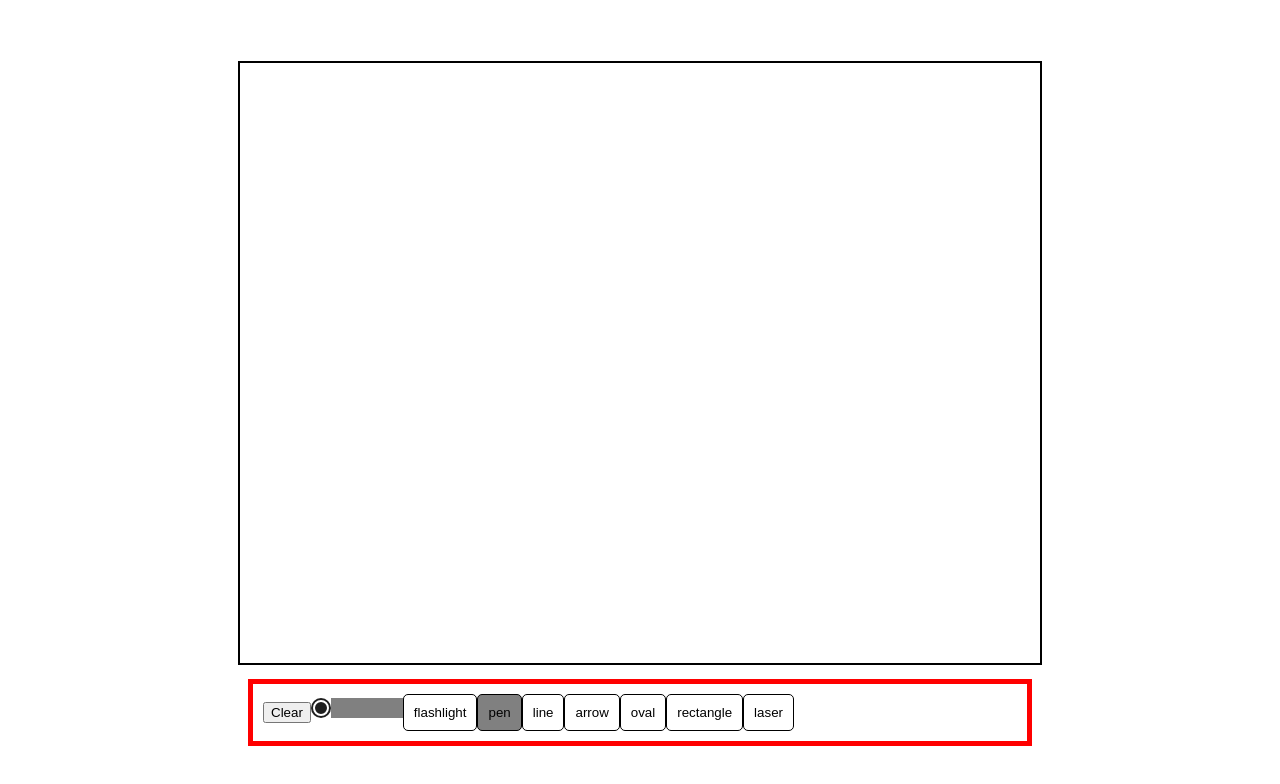
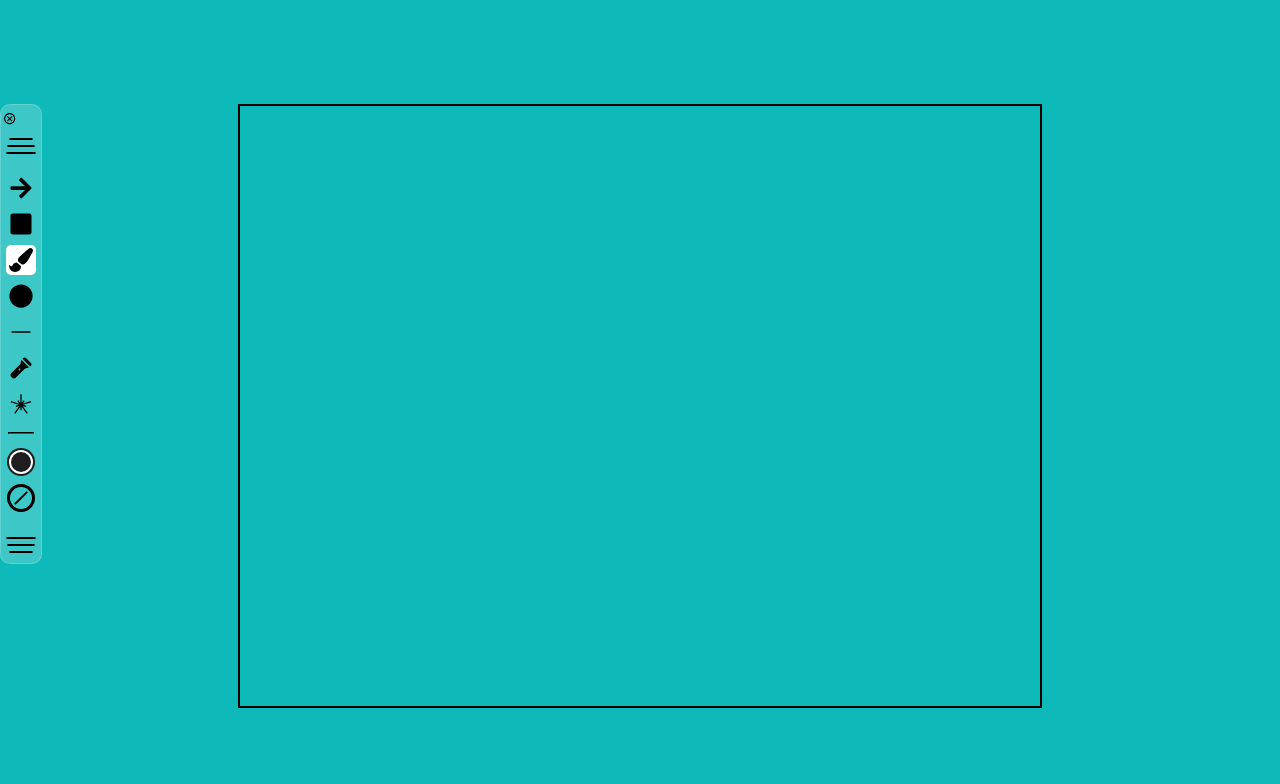
Before and after one commit to DmytroVasin/DrawPen, a React (Create React App) app: page / in a window 1280 px wide. Shown: the top 784 px of the page. Built offline with nearby package versions, Linux system fonts and the light colour scheme.

Commit message:
drag and styles added

```diff
--- a/src/App.css
+++ b/src/App.css
@@ -1,5 +1,6 @@
 /* App.css */
-html, body {
+html,
+body {
   height: 100%;
 }
 
@@ -9,4 +10,5 @@ body {
   align-items: center;
   justify-content: center;
   height: 100%;
+  background-color: rgb(14, 185, 185);
 }
--- a/src/App.js
+++ b/src/App.js
@@ -1,10 +1,10 @@
-import './App.css';
+import "./App.css";
 
-import React, { Fragment, useState, useEffect, useRef } from 'react';
-import { throttle } from 'lodash';
-import DrawDesk from './components/DrawDesk';
-import ToolBar from './components/ToolBar';
-import { filterClosePoints } from './utils/general.js';
+import React, { Fragment, useState, useEffect, useRef } from "react";
+import { throttle } from "lodash";
+import DrawDesk from "./components/DrawDesk";
+import ToolBar from "./components/ToolBar";
+import { filterClosePoints } from "./utils/general.js";
 import {
   IsOnCurve,
   IsOnLine,
@@ -13,11 +13,9 @@ import {
   IsOnRectangle,
   IsOnTwoDots,
   IsOnFourDots,
-} from './utils/figureDetection.js';
+} from "./utils/figureDetection.js";
 
-import {
-  laserTime,
-} from './constants.js'
+import { laserTime } from "./constants.js";
 
 const App = () => {
   // console.log('App render');
@@ -32,34 +30,39 @@ const App = () => {
     x: null,
     y: null,
   });
-  const [activeTool, setActiveTool] = useState('pen');
+  const [activeTool, setActiveTool] = useState("pen");
   const [activeFigureInfo, setActiveFigureInfo] = useState(null);
   const [activeColorIndex, setActiveColorIndex] = useState(0);
-  const [activeWidthIndex, setActiveWidthIndex] = useState(2);
+  const [activeWidthIndex, setActiveWidthIndex] = useState(0);
   const [isDrawing, setIsDrawing] = useState(false);
-  const [cursorType, setCursorType] = useState('crosshair');
+  const [cursorType, setCursorType] = useState("crosshair");
 
   useEffect(() => {
-    if (!activeFigureInfo) { return }
+    if (!activeFigureInfo) {
+      return;
+    }
 
     const activeFigure = findActiveFigure();
 
-    setActiveColorIndex(activeFigure.colorIndex)
-    setActiveWidthIndex(activeFigure.widthIndex)
-  }, [activeFigureInfo])
+    setActiveColorIndex(activeFigure.colorIndex);
+    setActiveWidthIndex(activeFigure.widthIndex);
+  }, [activeFigureInfo]);
 
-  const allLasersFiguresByRef = useRef(null)
+  const allLasersFiguresByRef = useRef(null);
   useEffect(() => {
     allLasersFiguresByRef.current = allLaserFigures;
   }, [allLaserFigures]);
 
   const isActiveFigureMoving = () => {
-    return activeFigureInfo && (activeFigureInfo.dragging || activeFigureInfo.resizing)
-  }
+    return (
+      activeFigureInfo &&
+      (activeFigureInfo.dragging || activeFigureInfo.resizing)
+    );
+  };
 
   const findActiveFigure = () => {
     return allFigures.find((figure) => figure.id === activeFigureInfo.id);
-  }
+  };
 
   const scheduleClearLaserTail = (id) => {
     // We first create a new reference with the useRef hook and then use useEffect to listen to changes of the message variable.
@@ -68,20 +71,23 @@ const App = () => {
 
     // https://felixgerschau.com/react-hooks-settimeout/
     setTimeout(() => {
-      const updatedLaserFigures = clearLaserTail(id, allLasersFiguresByRef.current);
+      const updatedLaserFigures = clearLaserTail(
+        id,
+        allLasersFiguresByRef.current
+      );
 
-      setLaserFigure([...updatedLaserFigures])
-    }, laserTime)
-  }
+      setLaserFigure([...updatedLaserFigures]);
+    }, laserTime);
+  };
 
   const clearLaserTail = (id, figures) => {
-    const figure = figures.find(figure => figure.id === id);
+    const figure = figures.find((figure) => figure.id === id);
     if (figure) {
       figure.points.shift();
     }
 
-    return figures.filter(figure => figure.points.length > 0);
-  }
+    return figures.filter((figure) => figure.points.length > 0);
+  };
 
   const handleReset = () => {
     setActiveFigureInfo(null);
@@ -90,9 +96,9 @@ const App = () => {
 
   const handleChangeColor = (newColorIndex) => {
     if (activeFigureInfo) {
-      const activeFigure = findActiveFigure()
+      const activeFigure = findActiveFigure();
 
-      activeFigure.colorIndex = newColorIndex
+      activeFigure.colorIndex = newColorIndex;
     }
 
     setActiveColorIndex(newColorIndex);
@@ -101,9 +107,9 @@ const App = () => {
 
   const handleChangeWidth = (newWidthIndex) => {
     if (activeFigureInfo) {
-      const activeFigure = findActiveFigure()
+      const activeFigure = findActiveFigure();
 
-      activeFigure.widthIndex = newWidthIndex
+      activeFigure.widthIndex = newWidthIndex;
     }
 
     setActiveWidthIndex(newWidthIndex);
@@ -113,7 +119,7 @@ const App = () => {
   const handleChangeTool = (toolName) => {
     setActiveTool(toolName);
 
-    if (toolName === 'flashlight') {
+    if (toolName === "flashlight") {
       setFlashlightFigure({ ...flashlightFigure, active: true });
     } else {
       setFlashlightFigure({ ...flashlightFigure, active: false });
@@ -121,26 +127,28 @@ const App = () => {
   };
 
   const moveFigureToTop = (figureId) => {
-    const figureIndex = allFigures.findIndex((figure) => figure.id === figureId)
-    const [figure] = allFigures.splice(figureIndex, 1)
+    const figureIndex = allFigures.findIndex(
+      (figure) => figure.id === figureId
+    );
+    const [figure] = allFigures.splice(figureIndex, 1);
 
     setAllFigures([...allFigures, figure]);
   };
 
   const isOnFigure = (x, y, figure) => {
     switch (figure.type) {
-      case 'pen':
-        return IsOnCurve(x, y, figure.points)
-      case 'line':
-        return IsOnLine(x, y, figure.points)
-      case 'arrow':
-        return IsOnArrow(x, y, figure.points)
-      case 'oval':
-        return IsOnOval(x, y, figure.points)
-      case 'rectangle':
-        return IsOnRectangle(x, y, figure.points)
+      case "pen":
+        return IsOnCurve(x, y, figure.points);
+      case "line":
+        return IsOnLine(x, y, figure.points);
+      case "arrow":
+        return IsOnArrow(x, y, figure.points);
+      case "oval":
+        return IsOnOval(x, y, figure.points);
+      case "rectangle":
+        return IsOnRectangle(x, y, figure.points);
       default:
-        return false
+        return false;
     }
   };
 
@@ -149,23 +157,23 @@ const App = () => {
   };
 
   const getDotNameAtMousePosition = (x, y) => {
-    const activeFigure = findActiveFigure()
+    const activeFigure = findActiveFigure();
 
     switch (activeFigure.type) {
-      case 'line':
-      case 'arrow':
-        return IsOnTwoDots(x, y, activeFigure.points) // ['pointA', 'pointB', null]
-      case 'oval':
-      case 'rectangle':
-        return IsOnFourDots(x, y, activeFigure.points) // ['pointA', 'pointB', 'pointC', 'pointD', null]
+      case "line":
+      case "arrow":
+        return IsOnTwoDots(x, y, activeFigure.points); // ['pointA', 'pointB', null]
+      case "oval":
+      case "rectangle":
+        return IsOnFourDots(x, y, activeFigure.points); // ['pointA', 'pointB', 'pointC', 'pointD', null]
     }
-  }
+  };
 
   const setMouseCursor = (x, y) => {
     if (getFigureAtMousePosition(x, y)) {
-      setCursorType('move');
+      setCursorType("move");
     } else {
-      setCursorType('crosshair');
+      setCursorType("crosshair");
     }
   };
   const setMouseCursorThrottle = throttle(setMouseCursor, 50);
@@ -175,40 +183,46 @@ const App = () => {
     const offsetY = newCoordinates.y - oldCoordinates.y;
 
     figure.points.forEach((point) => {
-      point[0] += offsetX
-      point[1] += offsetY
-    })
-  }
+      point[0] += offsetX;
+      point[1] += offsetY;
+    });
+  };
 
   const resizeFigure = (figure, resizingDotName, { x, y }) => {
     switch (resizingDotName) {
-      case 'pointA':
-        figure.points[0][0] = x
-        figure.points[0][1] = y
+      case "pointA":
+        figure.points[0][0] = x;
+        figure.points[0][1] = y;
         break;
-      case 'pointB':
-        figure.points[1][0] = x
-        figure.points[1][1] = y
+      case "pointB":
+        figure.points[1][0] = x;
+        figure.points[1][1] = y;
         break;
-      case 'pointC':
-        figure.points[0][0] = x
-        figure.points[1][1] = y
+      case "pointC":
+        figure.points[0][0] = x;
+        figure.points[1][1] = y;
         break;
-      case 'pointD':
-        figure.points[1][0] = x
-        figure.points[0][1] = y
+      case "pointD":
+        figure.points[1][0] = x;
+        figure.points[0][1] = y;
         break;
     }
-  }
+  };
 
   const handleMouseDown = ({ x, y }) => {
-    if (activeTool === 'flashlight') { return }
+    if (activeTool === "flashlight") {
+      return;
+    }
 
     // Click on dots of the active figure
     if (activeFigureInfo) {
       const resizingDotName = getDotNameAtMousePosition(x, y);
       if (resizingDotName) {
-        setActiveFigureInfo({ ...activeFigureInfo, resizing: true, resizingDotName: resizingDotName });
+        setActiveFigureInfo({
+          ...activeFigureInfo,
+          resizing: true,
+          resizingDotName: resizingDotName,
+        });
         return;
       }
     }
@@ -216,7 +230,7 @@ const App = () => {
     // Click on the figure
     const selectedFigure = getFigureAtMousePosition(x, y);
     if (selectedFigure) {
-      moveFigureToTop(selectedFigure.id)
+      moveFigureToTop(selectedFigure.id);
       setActiveFigureInfo({ id: selectedFigure.id, dragging: true, x, y });
       return;
     }
@@ -227,7 +241,7 @@ const App = () => {
       return;
     }
 
-    if (activeTool === 'laser') {
+    if (activeTool === "laser") {
       let laserFigure = {
         id: Date.now(),
         type: activeTool,
@@ -235,7 +249,7 @@ const App = () => {
       };
 
       setLaserFigure([...allLaserFigures, laserFigure]);
-      scheduleClearLaserTail(laserFigure.id)
+      scheduleClearLaserTail(laserFigure.id);
       setIsDrawing(true);
       return;
     }
@@ -248,7 +262,7 @@ const App = () => {
       points: [[x, y]],
     };
 
-    if (['line', 'arrow', 'oval', 'rectangle'].includes(newFigure.type)) {
+    if (["line", "arrow", "oval", "rectangle"].includes(newFigure.type)) {
       newFigure.points.push([x, y]);
     }
 
@@ -257,54 +271,58 @@ const App = () => {
   };
 
   const handleMouseMove = ({ x, y }) => {
-    if (activeTool === 'flashlight') {
+    if (activeTool === "flashlight") {
       setFlashlightFigure({ ...flashlightFigure, x, y });
       return;
     }
 
     if (isActiveFigureMoving()) {
-      const activeFigure = findActiveFigure()
+      const activeFigure = findActiveFigure();
 
       if (activeFigureInfo.dragging) {
-        dragFigure(activeFigure, { x: activeFigureInfo.x, y: activeFigureInfo.y }, { x, y })
+        dragFigure(
+          activeFigure,
+          { x: activeFigureInfo.x, y: activeFigureInfo.y },
+          { x, y }
+        );
       }
 
       if (activeFigureInfo.resizing) {
-        resizeFigure(activeFigure, activeFigureInfo.resizingDotName, { x, y })
+        resizeFigure(activeFigure, activeFigureInfo.resizingDotName, { x, y });
       }
 
       setActiveFigureInfo({ ...activeFigureInfo, x, y });
       setAllFigures([...allFigures]);
-      return
+      return;
     }
 
     if (isDrawing) {
-      if (activeTool === 'laser') {
+      if (activeTool === "laser") {
         const currentLaser = allLaserFigures[allLaserFigures.length - 1];
 
         currentLaser.points = [...currentLaser.points, [x, y]];
 
         setLaserFigure([...allLaserFigures]);
-        scheduleClearLaserTail(currentLaser.id)
+        scheduleClearLaserTail(currentLaser.id);
         return;
       }
 
-      if (activeTool === 'pen') {
+      if (activeTool === "pen") {
         const currentFigure = allFigures[allFigures.length - 1];
 
         currentFigure.points = [...currentFigure.points, [x, y]];
 
         setAllFigures([...allFigures]);
-        return
+        return;
       }
 
-      if (['line', 'arrow', 'oval', 'rectangle'].includes(activeTool)) {
+      if (["line", "arrow", "oval", "rectangle"].includes(activeTool)) {
         const currentFigure = allFigures[allFigures.length - 1];
 
         currentFigure.points[1] = [x, y];
 
         setAllFigures([...allFigures]);
-        return
+        return;
       }
     }
 
@@ -313,7 +331,7 @@ const App = () => {
 
   const handleMouseUp = () => {
     if (isDrawing) {
-      if (activeTool === 'pen') {
+      if (activeTool === "pen") {
         const currentFigure = allFigures[allFigures.length - 1];
 
         currentFigure.points = [...filterClosePoints(currentFigure.points)];
@@ -330,7 +348,7 @@ const App = () => {
   };
 
   const handleScroll = (deltaY) => {
-    if (activeTool === 'flashlight') {
+    if (activeTool === "flashlight") {
       let newRadius = flashlightFigure.radius + (deltaY > 0 ? -1 : 1);
       newRadius = Math.min(newRadius, flashlightFigure.maxRadius);
       newRadius = Math.max(newRadius, flashlightFigure.minRadius);
@@ -341,6 +359,15 @@ const App = () => {
 
   return (
     <Fragment>
+      <ToolBar
+        activeTool={activeTool}
+        activeColorIndex={activeColorIndex}
+        activeWidthIndex={activeWidthIndex}
+        handleReset={handleReset}
+        handleChangeColor={handleChangeColor}
+        handleChangeWidth={handleChangeWidth}
+        handleChangeTool={handleChangeTool}
+      />
       <DrawDesk
         allFigures={allFigures}
         allLaserFigures={allLaserFigures}
@@ -352,15 +379,6 @@ const App = () => {
         handleMouseUp={handleMouseUp}
         handleScroll={handleScroll}
       />
-      <ToolBar
-        activeTool={activeTool}
-        activeColorIndex={activeColorIndex}
-        activeWidthIndex={activeWidthIndex}
-        handleReset={handleReset}
-        handleChangeColor={handleChangeColor}
-        handleChangeWidth={handleChangeWidth}
-        handleChangeTool={handleChangeTool}
-      />
     </Fragment>
   );
 };
--- /dev/null
+++ b/src/assets/LineWidth.js
@@ -0,0 +1,35 @@
+import React, { useLayoutEffect, useState } from "react";
+
+function LineWidth({ width, onChangeWidth }) {
+  const [lineWidth, setLineWidth] = useState(width);
+
+  useLayoutEffect(() => {
+    setLineWidth(width);
+  }, [width]);
+
+  return (
+    <button
+      onClick={onChangeWidth}
+      style={{
+        border: "3px solid #000",
+        borderRadius: "50%",
+        width: 28,
+        height: 28,
+      }}
+    >
+      <div
+        style={{
+          width: lineWidth / 3,
+          height: 18,
+          backgroundColor: "black",
+          transform: "rotate(45deg)",
+          borderRadius: "5px",
+          position: "relative",
+        }}
+      ></div>
+    </button>
+  );
+}
+
+export default LineWidth;
+//
--- /dev/null
+++ b/src/assets/imports.js
@@ -0,0 +1 @@
+export { default as LineWidth } from "./LineWidth";
--- a/src/components/DrawDesk.css
+++ b/src/components/DrawDesk.css
@@ -2,41 +2,3 @@
   cursor: crosshair;
   border: 2px solid black;
 }
-
-#colorPicker {
-  position: relative;
-  width: 20px;
-  height: 20px;
-  border-radius: 50%;
-  border: 0px;
-}
-
-#colorPicker::before {
-  position: absolute;
-  content: '';
-  top: 50%;
-  left: 50%;
-  height: 12px;
-  width: 12px;
-  background: inherit;
-  border-radius: inherit;
-  border: 2px solid #fff;
-  transform: translate(-50%, -50%);
-}
-
-#brushWidth {
-  height: 20px;
-  border: 0px;
-  background-color: grey;
-}
-
-.tool {
-  padding: 10px;
-  border: 1px solid black;
-  border-radius: 5px;
-  background-color: white;
-}
-
-.tool.active {
-  background-color: grey;
-}
--- a/src/components/ToolBar.css
+++ b/src/components/ToolBar.css
@@ -1,5 +1,175 @@
 #toolbar {
-  border: 5px solid red;
-  margin: 10px;
-  padding: 10px;
+  position: fixed;
+  left: 0;
+  width: 40px;
+  display: flex;
+  flex-direction: column;
+  justify-content: center;
+  align-items: center;
+  border-radius: 10px;
+  background-color: rgba(255, 255, 255, 0.2);
+  backdrop-filter: blur(17px);
+  border: 1px solid rgba(255, 255, 255, 0.2);
 }
+
+#toolbar svg {
+  fill: #000;
+}
+
+.toolbar__header {
+  width: 100%;
+  display: flex;
+  flex-direction: column;
+  align-items: center;
+  justify-content: center;
+  margin-top: 5px;
+}
+
+.toolbar__header .toolbar__header-buttons {
+  align-self: flex-start;
+}
+
+.toolbar__header-buttons {
+  margin-bottom: 5px;
+}
+
+.toolbar__header-buttons svg {
+  cursor: pointer;
+}
+
+.toolbar__header-buttons button {
+  background: none;
+  border: none;
+  display: flex;
+  justify-content: center;
+  align-items: center;
+  padding: 2px;
+  cursor: pointer;
+  width: 18px;
+  height: 18px;
+  pointer-events: all;
+}
+
+.toolbar__items {
+  padding: 0;
+  width: 100%;
+  display: flex;
+  flex-direction: column;
+  align-items: center;
+}
+
+.toolbar__items li {
+  margin: 3px 0;
+  width: 30px;
+  height: 30px;
+  display: flex;
+  justify-content: center;
+  align-items: center;
+}
+
+.toolbar__items .active {
+  background-color: rgba(255, 255, 255, 1);
+  border-radius: 5px;
+}
+
+.toolbar__items li button {
+  background: none;
+  border: none;
+  display: flex;
+  justify-content: center;
+  align-items: center;
+  padding: 2px;
+  cursor: pointer;
+  width: 30px;
+  height: 30px;
+  pointer-events: all;
+}
+
+.toolbar__items li button:focus {
+  outline: none;
+}
+
+.toolbar__items li button svg {
+  width: 24px;
+  height: 24px;
+  pointer-events: none;
+}
+
+.toolbar__items hr {
+  border-color: #4c4c4c;
+  margin: 10px 8px;
+  width: calc(100% - 16px);
+}
+
+.toolbar__bottom {
+  width: 100%;
+  display: flex;
+  justify-content: center;
+  transform: rotate(90);
+  margin-bottom: 5px;
+}
+
+/* Drag Lines: */
+
+.draglines {
+  width: 75%;
+  display: flex;
+  flex-direction: column;
+  align-items: center;
+  justify-content: center;
+  cursor: move;
+}
+
+.draglines hr {
+  border: 1px solid black;
+  margin: 0;
+  margin-top: 5px;
+  border-radius: 15px;
+}
+
+.draglines hr:nth-child(1) {
+  width: 75%;
+}
+
+.draglines hr:nth-child(2) {
+  width: 85%;
+}
+
+.draglines hr:nth-child(3) {
+  width: 95%;
+}
+
+.toolbar__bottom .draglines hr:nth-child(1) {
+  width: 95%;
+}
+
+.toolbar__bottom .draglines hr:nth-child(2) {
+  width: 85%;
+}
+
+.toolbar__bottom .draglines hr:nth-child(3) {
+  width: 75%;
+
+  margin-bottom: 5px;
+}
+
+#colorPicker {
+  position: relative;
+  width: 28px;
+  height: 28px;
+  border-radius: 50%;
+  border: 0px;
+}
+
+#colorPicker::before {
+  position: absolute;
+  content: "";
+  top: 50%;
+  left: 50%;
+  height: 20px;
+  width: 20px;
+  background: inherit;
+  border-radius: inherit;
+  border: 2px solid #fff;
+  transform: translate(-50%, -50%);
+}
--- a/src/components/ToolBar.js
+++ b/src/components/ToolBar.js
@@ -1,107 +1,148 @@
-import './ToolBar.css';
+import React, { useState } from "react";
+import "./ToolBar.css";
+import { colorList, widthList } from "../constants.js";
+import { LineWidth } from "../assets/imports";
+import { FaPaintBrush, FaSquare, FaCircle, FaArrowRight } from "react-icons/fa";
+import { AiOutlineLine } from "react-icons/ai";
+import { IoFlashlight } from "react-icons/io5";
+import { GiLaserBurst } from "react-icons/gi";
+import { MdOutlineCancel } from "react-icons/md";
 
-import React from 'react';
-import {
-  colorList,
-  widthList,
-} from '../constants.js'
+const DragLines = ({ onMouseDown }) => {
+  return (
+    <div className="draglines" onMouseDown={onMouseDown}>
+      <hr />
+      <hr />
+      <hr />
+    </div>
+  );
+};
 
 const ToolBar = ({
   activeTool,
   activeColorIndex,
   activeWidthIndex,
-  handleReset,
   handleChangeColor,
   handleChangeWidth,
   handleChangeTool,
 }) => {
-  // console.log('ToolBar render');
+  const [position, setPosition] = useState({ x: 0, y: 0 });
+  const [dragging, setDragging] = useState(false);
+  const [offset, setOffset] = useState({ x: 0, y: 0 });
+
+  const onMouseDown = (e) => {
+    setDragging(true);
+    setOffset({
+      x: e.clientX - position.x,
+      y: e.clientY - position.y,
+    });
+  };
+
+  const onMouseMove = (e) => {
+    if (dragging) {
+      setPosition({
+        x: e.clientX - offset.x,
+        y: e.clientY - offset.y,
+      });
+    }
+  };
+
+  const onMouseUp = () => {
+    setDragging(false);
+  };
+
+  React.useEffect(() => {
+    window.addEventListener("mousemove", onMouseMove);
+    window.addEventListener("mouseup", onMouseUp);
+
+    return () => {
+      window.removeEventListener("mousemove", onMouseMove);
+      window.removeEventListener("mouseup", onMouseUp);
+    };
+  }, [dragging, offset]);
+
   const onChangeTool = (event) => {
-    handleChangeTool(event.target.name)
-  }
+    handleChangeTool(event.target.name);
+  };
 
   const onChangeColor = () => {
-    const newColorIndex = (activeColorIndex + 1) % colorList.length
-
-    handleChangeColor(newColorIndex)
-  }
+    const newColorIndex = (activeColorIndex + 1) % colorList.length;
+    handleChangeColor(newColorIndex);
+  };
 
   const onChangeWidth = () => {
-    const newWidthIndex = (activeWidthIndex + 1) % widthList.length
-
-    handleChangeWidth(newWidthIndex)
-  }
+    const newWidthIndex = (activeWidthIndex + 1) % widthList.length;
+    handleChangeWidth(newWidthIndex);
+  };
 
   return (
-    <div id='toolbar'>
-      <button onClick={handleReset}>Clear</button>
+    <aside
+      id="toolbar"
+      style={{ transform: `translate(${position.x}px, ${position.y}px)` }}
+    >
+      <div className="toolbar__header">
+        <div className="toolbar__header-buttons">
+          <button>
+            <MdOutlineCancel />
+          </button>
+        </div>
+        <DragLines onMouseDown={onMouseDown} />
+      </div>
+      <ul className="toolbar__items">
+        <li className={activeTool === "arrow" ? "active" : ""}>
+          <button name="arrow" onClick={onChangeTool}>
+            <FaArrowRight />
+          </button>
+        </li>
+        <li className={activeTool === "rectangle" ? "active" : ""}>
+          <button name="rectangle" onClick={onChangeTool}>
+            <FaSquare />
+          </button>
+        </li>
+        <li className={activeTool === "pen" ? "active" : ""}>
+          <button name="pen" onClick={onChangeTool}>
+            <FaPaintBrush />
+          </button>
+        </li>
+        <li className={activeTool === "oval" ? "active" : ""}>
+          <button name="oval" onClick={onChangeTool}>
+            <FaCircle />
+          </button>
+        </li>
+        <li className={activeTool === "line" ? "active" : ""}>
+          <button name="line" onClick={onChangeTool}>
+            <AiOutlineLine />
+          </button>
+        </li>
+        <li className={activeTool === "flashlight" ? "active" : ""}>
+          <button name="flashlight" onClick={onChangeTool}>
+            <IoFlashlight />
+          </button>
+        </li>
+        <li className={activeTool === "laser" ? "active" : ""}>
+          <button name="laser" onClick={onChangeTool}>
+            <GiLaserBurst />
+          </button>
+        </li>
+        <hr />
+        <li>
           <button
             id="colorPicker"
             onClick={onChangeColor}
             style={{ backgroundColor: colorList[activeColorIndex].color }}
           />
-      <button
-        id="brushWidth"
-        onClick={onChangeWidth}
-        style={{ width: `${widthList[activeWidthIndex].width * 4}px` }}
+        </li>
+        <li>
+          <LineWidth
+            width={widthList[activeWidthIndex].width}
+            onChangeWidth={onChangeWidth}
           />
-      <button
-        id="tool-flashlight"
-        name='flashlight'
-        className={`tool ${activeTool === 'flashlight' && 'active'}`}
-        onClick={onChangeTool}
-      >
-        flashlight
-      </button>
-      <button
-        id="tool-pen"
-        name='pen'
-        className={`tool ${activeTool === 'pen' && 'active'}`}
-        onClick={onChangeTool}
-      >
-        pen
-      </button>
-      <button
-        id="tool-line"
-        name='line'
-        className={`tool ${activeTool === 'line' && 'active'}`}
-        onClick={onChangeTool}
-      >
-        line
-      </button>
-      <button
-        id="tool-arrow"
-        name='arrow'
-        className={`tool ${activeTool === 'arrow' && 'active'}`}
-        onClick={onChangeTool}
-      >
-        arrow
-      </button>
-      <button
-        id="tool-oval"
-        name='oval'
-        className={`tool ${activeTool === 'oval' && 'active'}`}
-        onClick={onChangeTool}
-      >
-        oval
-      </button>
-      <button
-        id="tool-rectangle"
-        name='rectangle'
-        className={`tool ${activeTool === 'rectangle' && 'active'}`}
-        onClick={onChangeTool}
-      >
-        rectangle
-      </button>
-      <button
-        id="tool-laser"
-        name='laser'
-        className={`tool ${activeTool === 'laser' && 'active'}`}
-        onClick={onChangeTool}
-      >
-        laser
-      </button>
+        </li>
+      </ul>
+      <div className="toolbar__bottom">
+        <DragLines onMouseDown={onMouseDown} />
       </div>
+    </aside>
   );
 };
 
```
Also changed, not shown: package.json (+4 -3 lines), 1 other file (tests, documents, lock files or other folders). Lines whose indentation alone changed are shown as unchanged.
